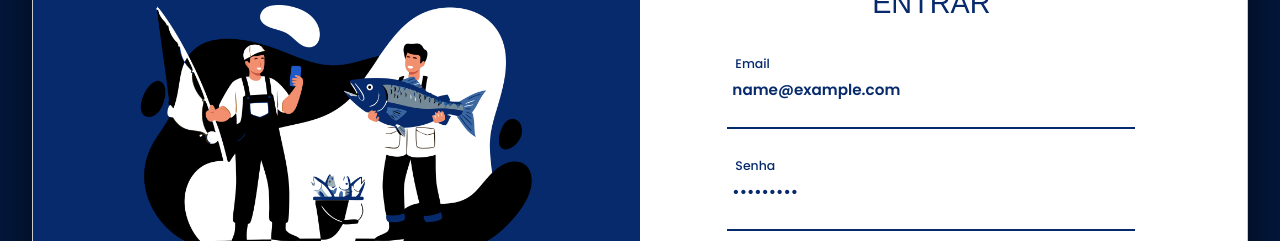
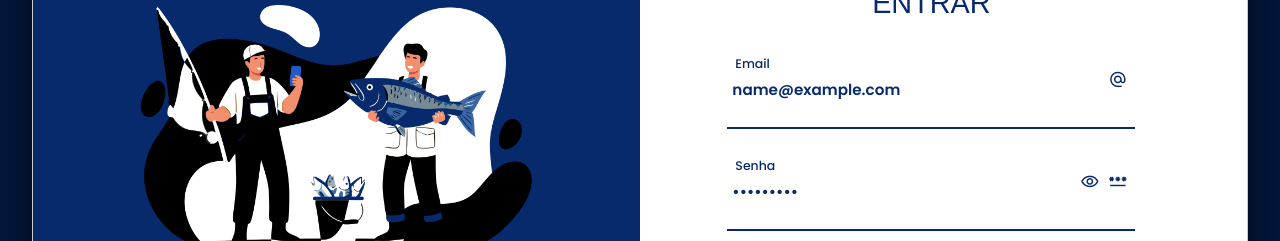
Before and after one commit to daniykt/Pesque-Fale, a React (Create React App) app: page /login in a window 1280 px wide. Both pictures are taken after typing "name@example.com", "Sample123" into the empty fields and a click on the button "ENTRAR". Shown: the part 278-519 px from the top of the page. Built offline with nearby package versions, Linux system fonts and the light colour scheme; no server answers; a web font is replaced by a local one.

Commit message:
fix(login): restaurar ícones Material Symbols e toggles de senha ausentes

```diff
--- a/src/pages/Login/login.jsx
+++ b/src/pages/Login/login.jsx
@@ -114,6 +114,7 @@ export default function Login() {
 
             <form onSubmit={handleLogin}>
               <div className="input-box">
+                <span className="material-symbols-outlined icon">alternate_email</span>
                 <input
                   type="email"
                   required
@@ -125,6 +126,7 @@ export default function Login() {
               </div>
 
               <div className="input-box">
+                <span className="material-symbols-outlined icon">password</span>
                 <input
                   type={showLoginPassword ? "text" : "password"}
                   required
@@ -133,9 +135,14 @@ export default function Login() {
                   onChange={(e) => setLoginData({ ...loginData, password: e.target.value })}
                 />
                 <label>Senha</label>
+                <span
+                  className="material-symbols-outlined toggle-password"
+                  onClick={() => setShowLoginPassword(!showLoginPassword)}
+                >
+                  {showLoginPassword ? "visibility_off" : "visibility"}
+                </span>
               </div>
 
-              {/* 🔥 BOTÃO CORRIGIDO */}
               <button type="submit" className="btn">ENTRAR</button>
 
               <div className="login-register">
@@ -176,6 +183,7 @@ export default function Login() {
               </div>
 
               <div className="input-box">
+                <span className="material-symbols-outlined icon">alternate_email</span>
                 <input
                   type="email"
                   required
@@ -187,19 +195,27 @@ export default function Login() {
               </div>
 
               <div className="input-box">
+                <span className="material-symbols-outlined icon">password</span>
                 <input
-                  type="password"
+                  type={showRegisterPassword ? "text" : "password"}
                   required
                   placeholder=" "
                   value={registerData.password}
                   onChange={(e) => setRegisterData({ ...registerData, password: e.target.value })}
                 />
                 <label>Senha</label>
+                <span
+                  className="material-symbols-outlined toggle-password"
+                  onClick={() => setShowRegisterPassword(!showRegisterPassword)}
+                >
+                  {showRegisterPassword ? "visibility_off" : "visibility"}
+                </span>
               </div>
 
               <div className="input-box">
+                <span className="material-symbols-outlined icon">password</span>
                 <input
-                  type="password"
+                  type={showConfirmPassword ? "text" : "password"}
                   required
                   placeholder=" "
                   value={registerData.confirmPassword}
@@ -208,9 +224,14 @@ export default function Login() {
                   }
                 />
                 <label>Confirmar Senha</label>
+                <span
+                  className="material-symbols-outlined toggle-password"
+                  onClick={() => setShowConfirmPassword(!showConfirmPassword)}
+                >
+                  {showConfirmPassword ? "visibility_off" : "visibility"}
+                </span>
               </div>
 
-              {/* 🔥 BOTÃO CORRIGIDO */}
               <button type="submit" className="btn">CADASTRAR</button>
 
               <div className="login-register">
```
